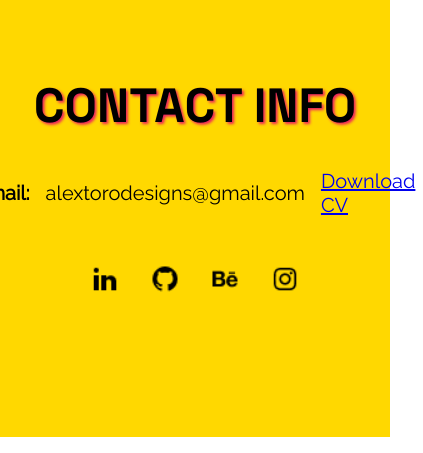
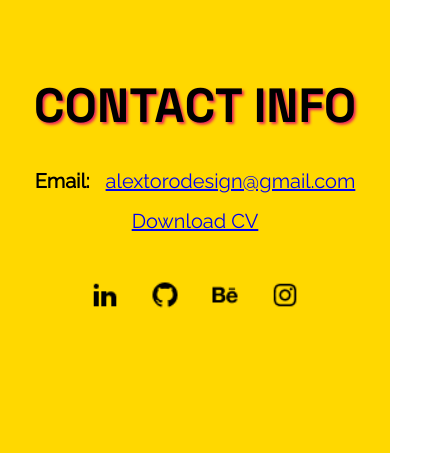
Before and after one commit to AHTepsilon/alextoro-website, a website built with Vite: page index.html in a window 390 px wide. Shown: the part 9014-9467 px from the top of the page, 423 px wide, since content can reach past the window. Built offline with nearby package versions, Linux system fonts and the light colour scheme; some packages are replaced by stand-ins of ours; a script that the page names is missing; files whose address does not match are found by name.

Commit message:
Updated CV from database, fixed style issue in contact section for mobile devices

```diff
--- a/index.html
+++ b/index.html
@@ -92,9 +92,9 @@
       <div class="contact-section-info">
         <div class="contact-section-info-mail">
           <p class="contact-section-info-text contact-section-info-subtitle">Email: </p>
-          <p class="contact-section-info-text contact-section-info-subtext">alextorodesigns@gmail.com</p>
+          <p class="contact-section-info-text contact-section-info-subtext"><a target="_blank" href="mailto:alextorodesign@gmail.com">alextorodesign@gmail.com</a></p>
         </div>
-        <a href="https://firebasestorage.googleapis.com/v0/b/alextorodesigns.appspot.com/o/CVE%20(7).pdf?alt=media&token=14efeafd-af95-4eb7-b9e8-c74665626e40" attributes-list download="optional-value" ><p class="contact-section-info-text contact-section-info-subtext">Download CV</p></a>
+        <a target="_blank" href="https://firebasestorage.googleapis.com/v0/b/alextorodesigns.appspot.com/o/CV_UPLOAD.pdf?alt=media&token=56895879-d3d4-4448-bfdb-106fac545996" attributes-list download="optional-value" ><p class="contact-section-info-text contact-section-info-subtext">Download CV</p></a>
       </div>
       <div class="contact-section-info">
         <ul class="contact-section-info-ul">
--- a/media-queries.scss
+++ b/media-queries.scss
@@ -466,7 +466,7 @@ body{
 
         &-info{
             display: flex;
-            flex-direction: row;
+            flex-direction: column;
 
             &-text{
                 font-family: 'Raleway', sans-serif;
@@ -552,7 +552,7 @@ body{
 
     &-info{
         display: flex;
-        flex-direction: row;
+        flex-direction: column;
 
         &-text{
             font-family: 'Raleway', sans-serif;
@@ -680,7 +680,7 @@ body{
 
     &-info{
         display: flex;
-        flex-direction: row;
+        flex-direction: column;
 
         &-text{
             font-family: 'Raleway', sans-serif;
```
Also changed, not shown: dist/index.html, 5 other files.
